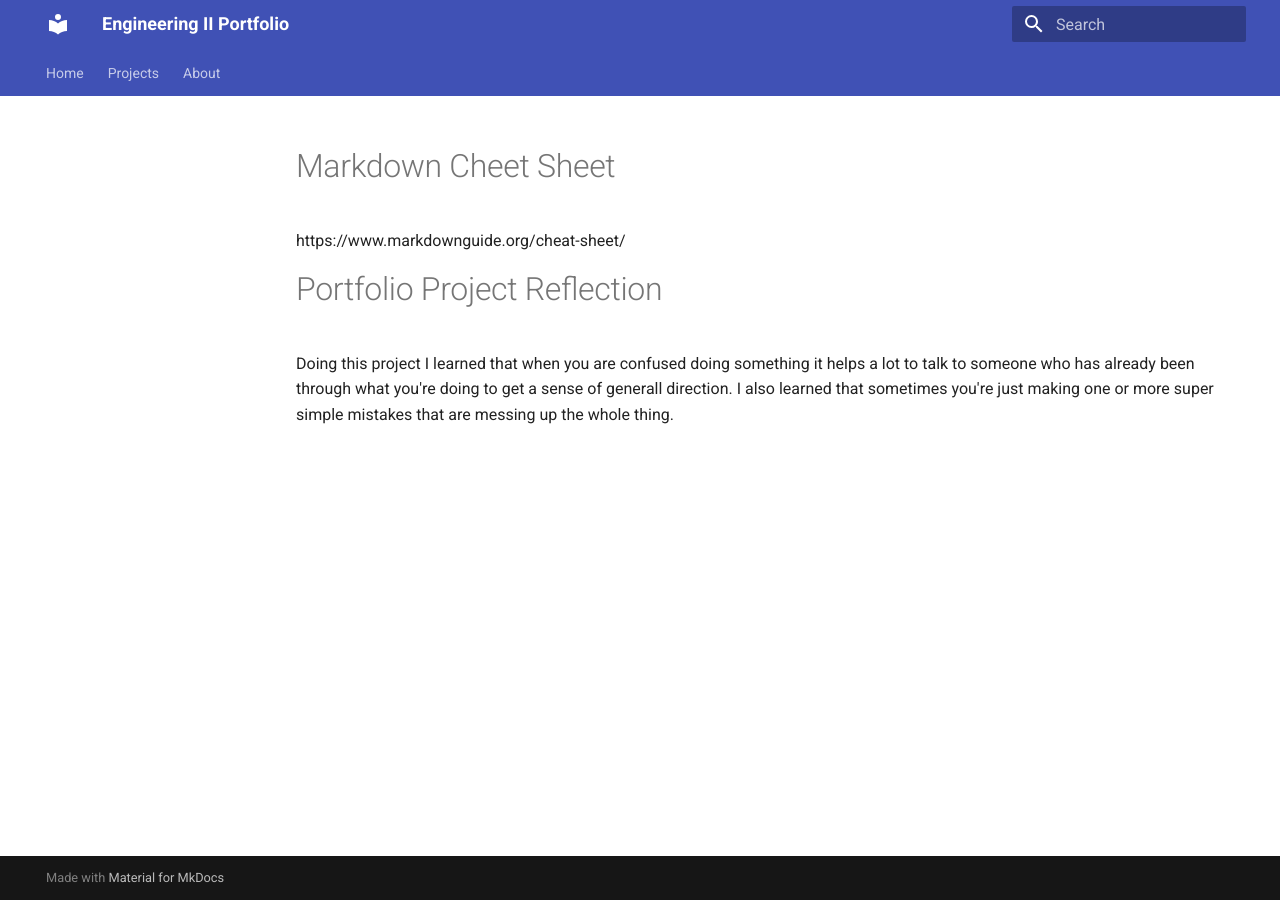
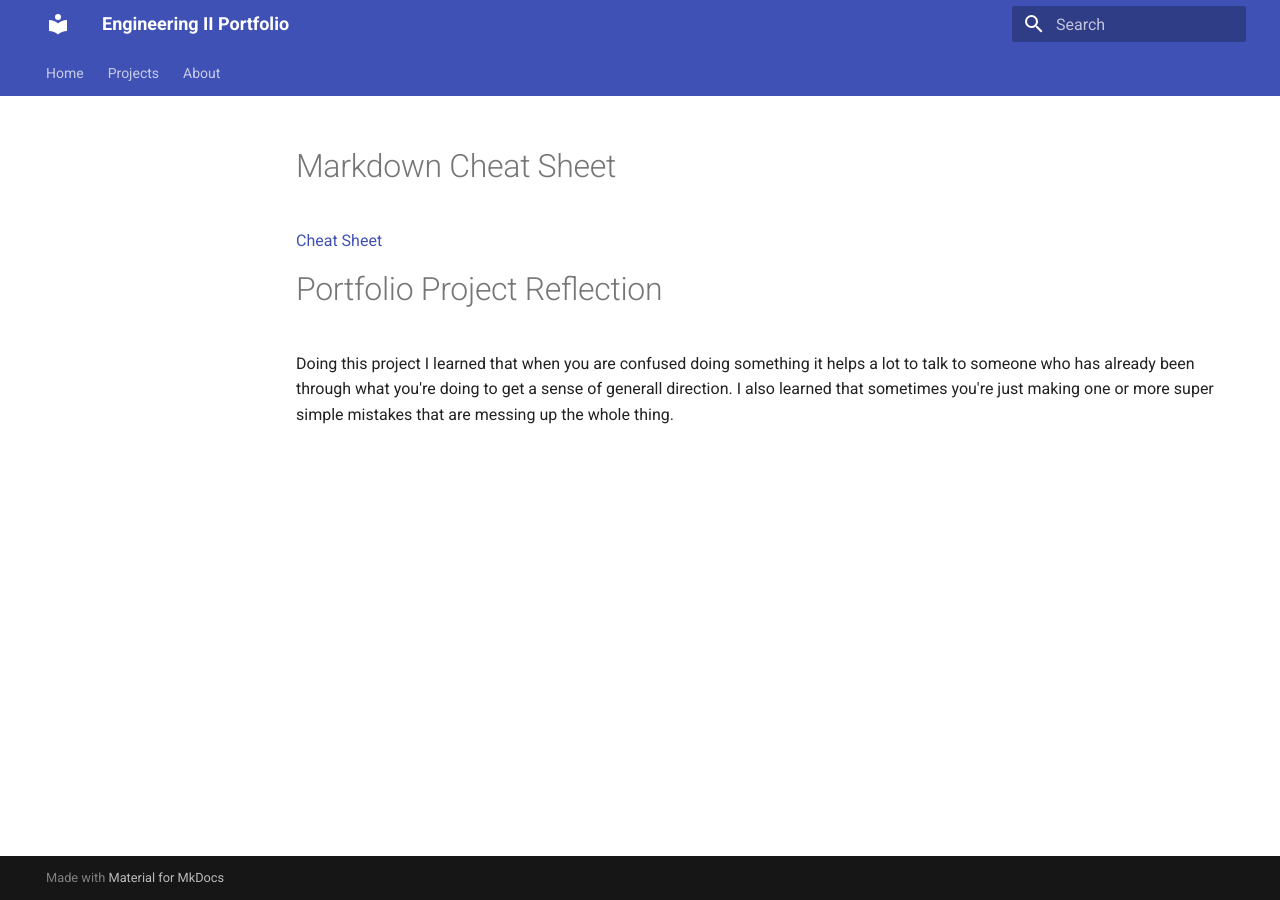
Before and after one commit to nathant-cell/eng2_portfolio, an MkDocs documentation site: the page built from docs/projects/Portfolio_Project.md, in a window 1280 px wide. Built offline with MkDocs 1.6.1 and Material for MkDocs 9.7.7, drawn with Linux system fonts in a browser that asks for light colours.

Commit message:
Link Fix

```diff
--- a/docs/projects/Portfolio_Project.md
+++ b/docs/projects/Portfolio_Project.md
@@ -1,5 +1,5 @@
-# Markdown Cheet Sheet
-https://www.markdownguide.org/cheat-sheet/
+# Markdown Cheat Sheet
+[Cheat Sheet](https://www.markdownguide.org/cheat-sheet/)
 
 # Portfolio Project Reflection
 Doing this project I learned that when you are confused doing something it helps a lot to talk to someone who has already been through what you're doing to get a sense of generall direction. I also learned that sometimes you're just making one or more super simple mistakes that are messing up the whole thing.
```
